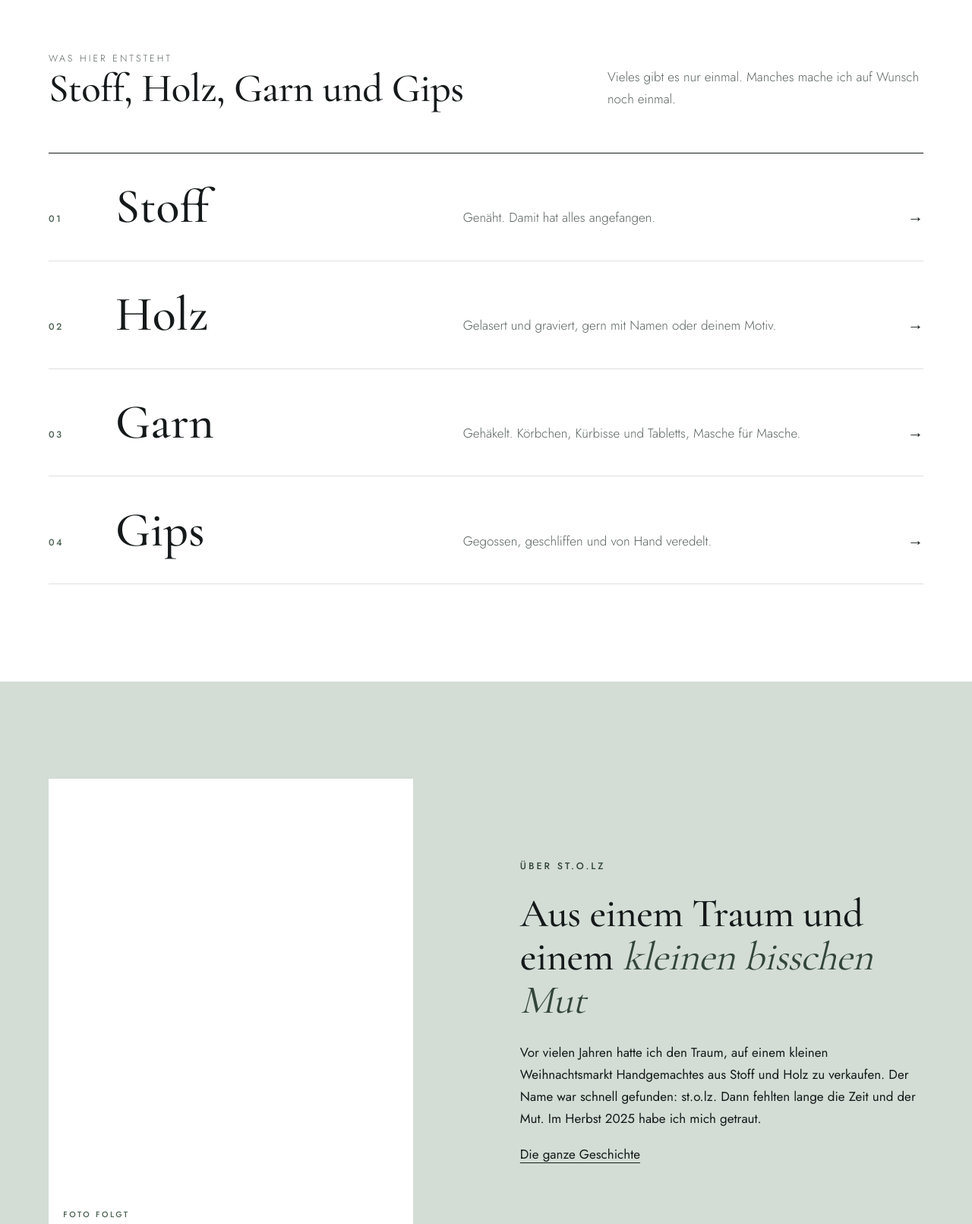
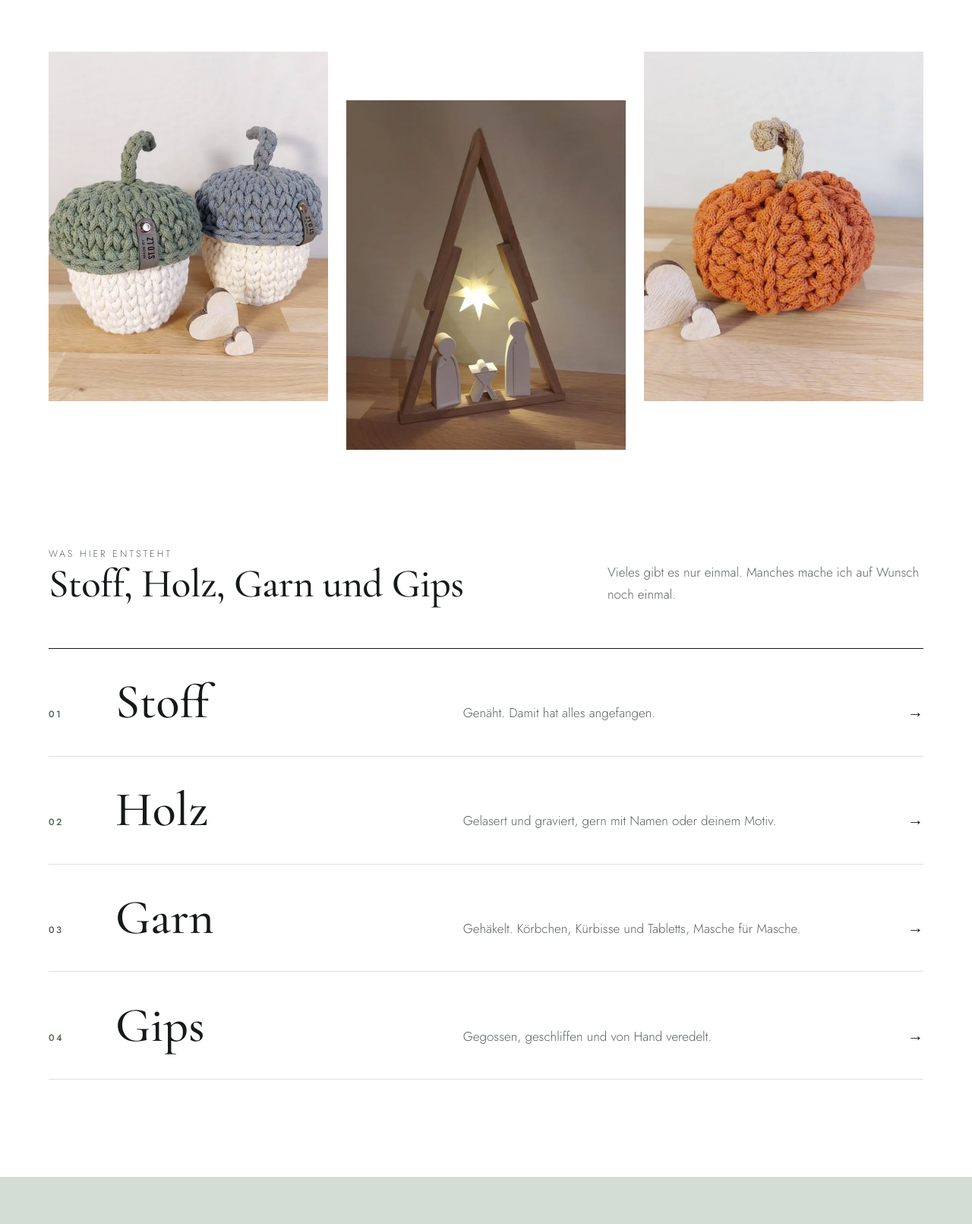
Before and after one commit to Klaus-Willy1986/stolz, an Astro site: page / in a window 1280 px wide. Shown: the part 980-2591 px from the top of the page at 76% size. Built offline with nearby package versions, Linux system fonts and the light colour scheme; Astro itself is replaced by a stand-in of ours.

Commit message:
Fotos von Claudias Instagram als vorlaeufige Bilder eingebaut
Co-Authored-By: Claude Fable 5.2 <noreply@anthropic.com>

```diff
--- a/src/components/Foto.astro
+++ b/src/components/Foto.astro
@@ -1,18 +1,22 @@
 ---
-// Polaroid-Rahmen. Solange kein Foto da ist, zeigt er eine Zeichnung und "Foto folgt".
+// Bildrahmen im Hochformat. Ohne Bild zeigt er eine ruhige Fläche mit "Foto folgt".
+import { Image } from 'astro:assets';
+import type { ImageMetadata } from 'astro';
 import Zeichnung from './Zeichnung.astro';
 interface Props {
+  bild?: ImageMetadata;
+  alt?: string;
   zeichnung?: 'baumwolle' | 'stoff' | 'holz' | 'garn' | 'gips' | 'herz';
   unterschrift?: string;
-  dreh?: number;
   verkauft?: boolean;
 }
-const { zeichnung = 'baumwolle', unterschrift, dreh = 0, verkauft = false } = Astro.props;
+const { bild, alt = '', zeichnung = 'baumwolle', unterschrift, verkauft = false } = Astro.props;
 ---
-<figure class="foto" style={`--dreh:${dreh}deg`}>
-  <div class="foto-flaeche">
-    <Zeichnung name={zeichnung} groesse={72} />
-    <span class="foto-hinweis">Foto folgt</span>
+<figure class="foto">
+  <div class:list={['foto-flaeche', { 'mit-bild': bild }]}>
+    {bild
+      ? <Image src={bild} alt={alt} class="foto-bild" widths={[320, bild.width]} sizes="(min-width: 48rem) 22rem, 90vw" />
+      : <><Zeichnung name={zeichnung} groesse={72} /><span class="foto-hinweis">Foto folgt</span></>}
     {verkauft && <span class="verkauft">Verkauft</span>}
   </div>
   {unterschrift && <figcaption>{unterschrift}</figcaption>}
--- /dev/null
+++ b/src/data/fotos.ts
@@ -0,0 +1,6 @@
+// Alle Fotos aus src/assets/fotos, ansprechbar über den Dateinamen ohne Endung.
+import type { ImageMetadata } from 'astro';
+const dateien = import.meta.glob<ImageMetadata>('../assets/fotos/*.{jpg,jpeg,png,webp}', { eager: true, import: 'default' });
+export const fotos: Record<string, ImageMetadata> = Object.fromEntries(
+  Object.entries(dateien).map(([pfad, bild]) => [pfad.split('/').pop()!.replace(/\.\w+$/, ''), bild]),
+);
--- a/src/pages/index.astro
+++ b/src/pages/index.astro
@@ -4,6 +4,7 @@ import Seite from '../layouts/Seite.astro';
 import Foto from '../components/Foto.astro';
 import Termine from '../components/Termine.astro';
 import logo from '../assets/logo.png';
+import { fotos } from '../data/fotos';
 const kollektion = [
   { id: 'stoff', name: 'Stoff', text: 'Genäht. Damit hat alles angefangen.' },
   { id: 'holz', name: 'Holz', text: 'Gelasert und graviert, gern mit Namen oder deinem Motiv.' },
@@ -25,7 +26,15 @@ const kollektion = [
     </div>
   </section>
 
-  <section class="block" style="padding-top:0">
+  <section class="galerie" aria-label="Aus der Werkstatt">
+    <div class="wrap">
+      <div class="zeig"><Foto bild={fotos.eichelkoerbchen} alt="Zwei gehäkelte Eichelkörbchen in Salbei und Graublau" /></div>
+      <div class="zeig" style="--warte:.08s"><Foto bild={fotos.lichterkrippe} alt="Tannenbaum aus Holz mit beleuchtetem Stern und Krippenfiguren" /></div>
+      <div class="zeig" style="--warte:.16s"><Foto bild={fotos.kuerbis} alt="Gehäkelter Kürbis in Orange" /></div>
+    </div>
+  </section>
+
+  <section class="block">
     <div class="wrap">
       <div class="kopfzeile zeig">
         <div><p class="hand">Was hier entsteht</p><h2>Stoff, Holz, Garn und Gips</h2></div>
@@ -48,7 +57,7 @@ const kollektion = [
 
   <section class="flaeche salbeiflaeche">
     <div class="wrap zwei">
-      <div class="zeig"><Foto unterschrift="Claudia Stehr" /></div>
+      <div class="zeig"><Foto bild={fotos.claudia} alt="Claudia an der Nähmaschine, gezeichnet" unterschrift="Claudia Stehr" /></div>
       <div class="zeig" style="--warte:.1s">
         <p class="hand">Über st.o.lz</p>
         <h2>Aus einem Traum und einem <em>kleinen bisschen Mut</em></h2>
--- a/src/pages/produkte/index.astro
+++ b/src/pages/produkte/index.astro
@@ -3,6 +3,7 @@ import Seite from '../../layouts/Seite.astro';
 import Foto from '../../components/Foto.astro';
 import Zeichnung from '../../components/Zeichnung.astro';
 import produkte from '../../data/produkte.json';
+import { fotos } from '../../data/fotos';
 const gruppen = [
   { id: 'stoff', titel: 'Stoff' },
   { id: 'holz', titel: 'Holz' },
@@ -24,7 +25,7 @@ const gruppen = [
           <div class="produkte">
             {produkte.filter((p) => p.material === g.id).map((p, i) => (
               <article class="produkt zeig" style={`--warte:${i * 0.08}s`}>
-                <Foto zeichnung={g.id} verkauft={p.verkauft} />
+                <Foto zeichnung={g.id} verkauft={p.verkauft} bild={p.bild ? fotos[p.bild] : undefined} alt={p.name} />
                 <h3>{p.name}</h3>
                 <p>{p.text}</p>
               </article>
--- a/src/pages/ueber-mich/index.astro
+++ b/src/pages/ueber-mich/index.astro
@@ -1,6 +1,7 @@
 ---
 import Seite from '../../layouts/Seite.astro';
 import Foto from '../../components/Foto.astro';
+import { fotos } from '../../data/fotos';
 import Bogen from '../../components/Bogen.astro';
 ---
 <Seite titel="Über mich" beschreibung="Claudia Stehr und ihre kleine Werkstatt in Niddatal.">
@@ -17,7 +18,7 @@ import Bogen from '../../components/Bogen.astro';
         <p>Du findest mich auf Märkten in der Region und auf <a href="https://www.instagram.com/st.o.lz_stoff_und_holz/" rel="noopener">Instagram</a>, wo ich zeige, woran ich gerade arbeite.</p>
         <p class="zettel">Etwas Kleines, Feines, auf das ich ganz leise wirklich stolz bin.</p>
       </div>
-      <Foto zeichnung="herz" unterschrift="Claudia in der Werkstatt" />
+      <Foto bild={fotos.claudia} alt="Claudia an der Nähmaschine, gezeichnet" unterschrift="Claudia in der Werkstatt" />
     </div>
   </section>
   <section class="block" style="padding-top:0">
--- a/src/styles/global.css
+++ b/src/styles/global.css
@@ -106,6 +106,11 @@ nav a:hover, nav a[aria-current='page'] { background-size: 100% 1px; color: var(
 .foto { margin: 0; width: 100%; }
 .foto-flaeche { position: relative; aspect-ratio: 4 / 5; background: var(--salbei-hell); display: grid; place-items: end start; padding: 1.1rem 1.2rem; overflow: hidden; }
 .foto-flaeche .zeichnung { display: none; }
+.foto-flaeche.mit-bild { padding: 0; display: block; }
+.foto-bild { width: 100%; height: 100%; object-fit: cover; display: block; transition: scale 0.8s var(--weich); }
+.produkt:hover .foto-bild { scale: 1.04; }
+.galerie .wrap { display: grid; grid-template-columns: repeat(3, minmax(0, 1fr)); gap: clamp(0.6rem, 2vw, 1.5rem); }
+.galerie .wrap > :nth-child(2) { margin-top: clamp(1.5rem, 5vw, 4rem); }
 .foto-hinweis { font-size: 0.66rem; font-weight: 500; letter-spacing: 0.24em; text-transform: uppercase; color: var(--salbei-dunkel); }
 .foto figcaption { font-size: 0.72rem; font-weight: 500; letter-spacing: 0.2em; text-transform: uppercase; color: var(--grau); padding-top: 0.9rem; }
 .verkauft { position: absolute; top: 1rem; left: 1rem; background: var(--weiss); color: var(--tinte); font-size: 0.66rem; font-weight: 500; letter-spacing: 0.22em; text-transform: uppercase; padding: 0.4rem 0.8rem; }
```
Also changed, not shown: src/data/produkte.json (+5 -3 lines), src/assets/fotos/claudia.jpg (added), src/assets/fotos/eichel-salbei.jpg (added), src/assets/fotos/eichelkoerbchen.jpg (added), src/assets/fotos/haekeltablett.jpg (added), src/assets/fotos/kuerbis.jpg (added), src/assets/fotos/lichterkrippe.jpg (added), src/assets/fotos/lieblingsplatz.jpg (added).
